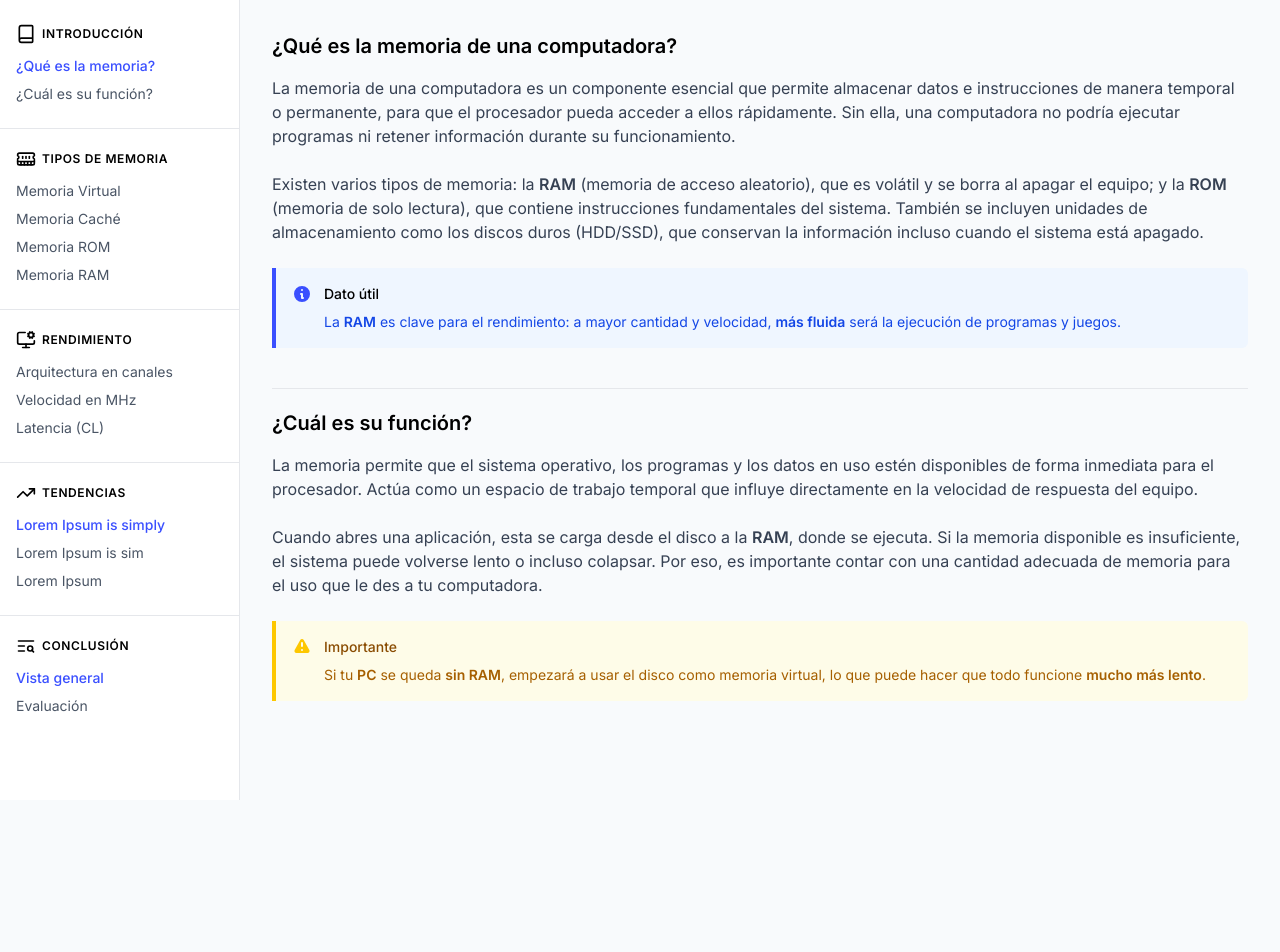
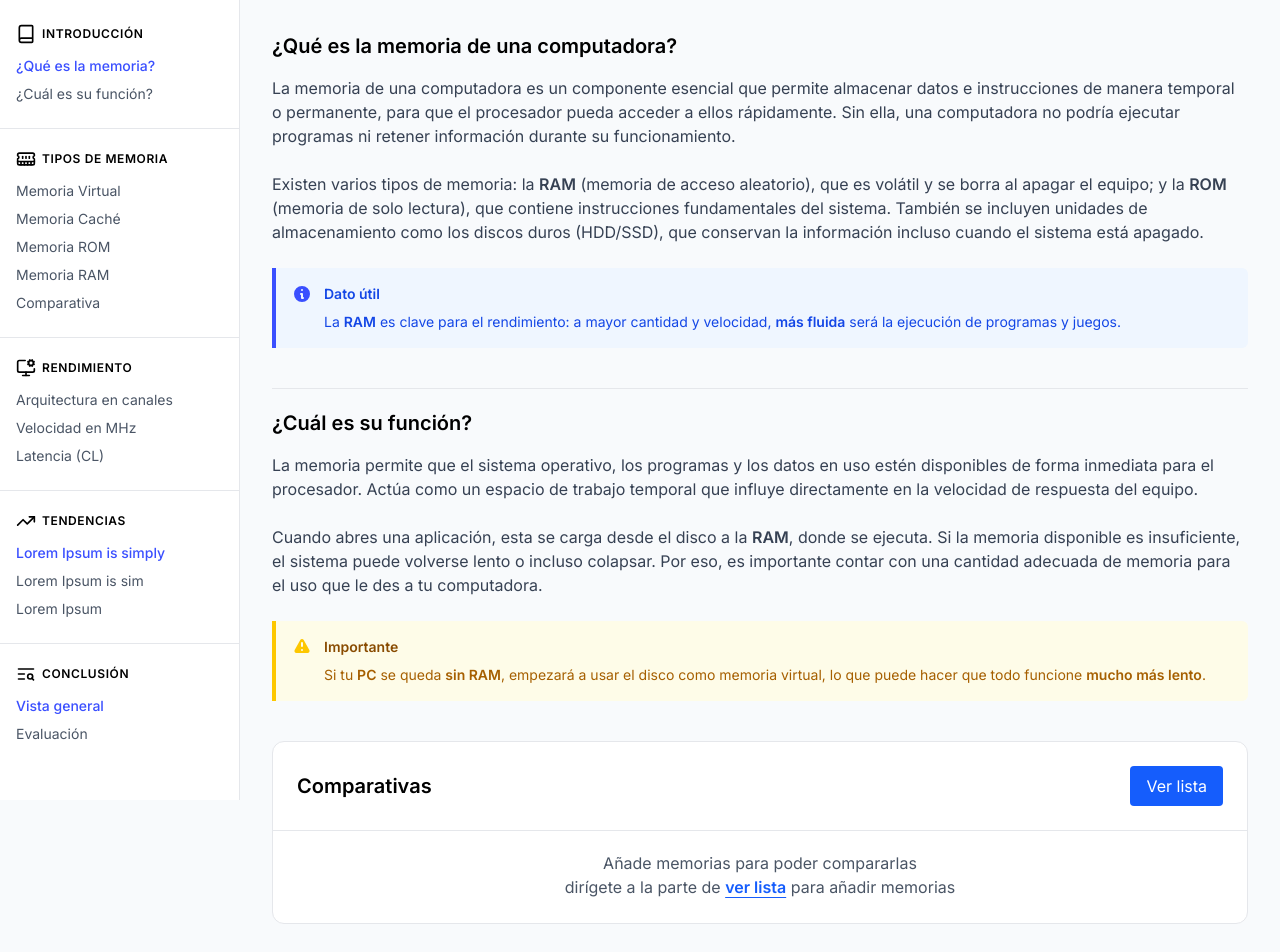
Before and after one commit to MauWebs/memory-exploration-in-computers, a React (Vite) app: page / in a window 1280 px wide. Shown: the top 952 px of the page. Before the commit the page ends 800 px from the top, so only its background shows below. Built offline with nearby package versions, Linux system fonts and the light colour scheme.

Commit message:
feat: added memory barchart and memory modal chart

```diff
--- a/package.json
+++ b/package.json
@@ -10,10 +10,12 @@
     "preview": "vite preview"
   },
   "dependencies": {
+    "@headlessui/react": "^2.2.2",
     "@tailwindcss/vite": "^4.1.5",
     "lucide-react": "^0.507.0",
     "react": "^19.0.0",
     "react-dom": "^19.0.0",
+    "recharts": "^2.15.3",
     "tailwindcss": "^4.1.5"
   },
   "devDependencies": {
--- a/src/App.tsx
+++ b/src/App.tsx
@@ -1,5 +1,6 @@
+import MemorySectionComparative from "./sections/MemorySectionComparative";
 import { useState, useRef, useEffect } from "react";
-import Aside from "./sections/Aside";
+import Aside from "./Aside";
 
 const App = () => {
   const [, setActiveSection] = useState("introduction");
@@ -61,7 +62,7 @@ const App = () => {
                   </svg>
                 </div>
                 <div className="ml-3">
-                  <h3 className="text-sm font-medium">Dato útil</h3>
+                  <h3 className="text-sm font-medium text-blue-700"> <strong>Dato útil</strong></h3>
                   <div className="mt-2 text-sm text-blue-700">
                     <p>La <strong>RAM</strong> es clave para el rendimiento: a mayor cantidad y velocidad, <strong>más fluida</strong> será la ejecución de programas y juegos.</p>
                   </div>
@@ -90,7 +91,7 @@ const App = () => {
                   </svg>
                 </div>
                 <div className="ml-3">
-                  <h3 className="text-sm font-medium text-yellow-800">Importante</h3>
+                  <h3 className="text-sm font-medium text-yellow-800"><strong>Importante</strong></h3>
                   <div className="mt-2 text-sm text-yellow-700">
                     <p>Si tu <strong>PC</strong> se queda <strong>sin RAM</strong>, empezará a usar el disco como memoria virtual, lo que puede hacer que todo funcione <strong>mucho más lento</strong>.</p>
                   </div>
@@ -98,12 +99,7 @@ const App = () => {
               </div>
             </div>
           </section>
-
-
-
-
-
-
+          <MemorySectionComparative />
         </div>
       </main>
     </div>
--- a/src/sections/Aside.tsx
+++ b/src/Aside.tsx
@@ -1,5 +1,5 @@
+import { MonitorSmartphone, Book, MemoryStick, MonitorCog, TrendingUp, TextSearch } from "lucide-react";
 import { useState, useRef } from "react";
-import { MonitorSmartphone, Book, MemoryStick, MonitorCog, TrendingUp, TextSearch } from "lucide-react";
 
 export default function Aside() {
     const [isMobileMenuOpen, setIsMobileMenuOpen] = useState(false);
@@ -125,6 +125,14 @@ export default function Aside() {
                                     >
                                         Memoria RAM
                                     </a>
+                                </li>           <li>
+                                    <a
+                                        href="#users"
+                                        onClick={() => handleNavClick('users')}
+                                        className={`text-sm block transition-colors ${activeSection === 'users' ? 'text-[#3a4fff] font-medium' : 'text-gray-600 hover:text-[#3a4fff]'}`}
+                                    >
+                                        Comparativa
+                                    </a>
                                 </li>
                             </ul>
                         </div>
--- a/src/index.css
+++ b/src/index.css
@@ -5,3 +5,13 @@
   background-color: #F8FAFC;
   font-family: 'Inter';
 }
+
+body, * {
+  scrollbar-width: none;
+  -ms-overflow-style: none;
+}
+
+body::-webkit-scrollbar,
+*::-webkit-scrollbar {
+  display: none;
+}
--- /dev/null
+++ b/src/sections/MemoryModal.tsx
@@ -0,0 +1,123 @@
+import { Dialog } from "@headlessui/react";
+import { Fragment, useState } from "react";
+import { X, Trash, Plus } from "lucide-react";
+
+export default function MemoryModal({
+    isOpen,
+    setIsOpen,
+    memories,
+    setMemories,
+}: {
+    isOpen: boolean;
+    setIsOpen: (val: boolean) => void;
+    memories: any[];
+    setMemories: (val: any[]) => void;
+}) {
+    const [form, setForm] = useState({
+        type: "",
+        speedMHz: "",
+        latencyCL: "",
+        bandwidthGBs: "",
+    });
+
+    const addMemory = () => {
+        if (!form.type || !form.speedMHz || !form.latencyCL || !form.bandwidthGBs) return;
+
+        const newMemory = {
+            ...form,
+            speedMHz: +form.speedMHz,
+            latencyCL: +form.latencyCL,
+            bandwidthGBs: +form.bandwidthGBs,
+        };
+
+        const updated = [...memories, newMemory];
+        setMemories(updated);
+        localStorage.setItem("memories", JSON.stringify(updated));
+
+        setForm({ type: "", speedMHz: "", latencyCL: "", bandwidthGBs: "" });
+    };
+
+    const deleteMemory = (index: number) => {
+        const updated = memories.filter((_, i) => i !== index);
+        setMemories(updated);
+        localStorage.setItem("memories", JSON.stringify(updated));
+    };
+
+    return (
+        <Dialog open={isOpen} onClose={() => setIsOpen(false)} as={Fragment}>
+            <div className="fixed inset-0 z-50 flex items-center justify-center bg-black/40 px-6">
+                <Dialog.Panel className="bg-white rounded-lg p-6 max-w-2xl w-full shadow-lg">
+                    <div className="flex justify-between items-center">
+                        <Dialog.Title className="text-xl font-bold">Lista de memorias:</Dialog.Title>
+                        <button onClick={() => setIsOpen(false)} className="text-gray-600 hover:text-gray-800">
+                            <X size={24} />
+                        </button>
+                    </div>
+
+                    <article>
+                        <div className="grid grid-cols-2 md:grid-cols-4 gap-6 pt-6">
+                            {[
+                                { label: "Tipo", key: "type" },
+                                { label: "Velocidad", key: "speedMHz" },
+                                { label: "Latencia", key: "latencyCL" },
+                                { label: "Ancho", key: "bandwidthGBs" },
+                            ].map(({ label, key }) => (
+                                <label key={key} className="flex flex-col gap-1 max-w-full">
+                                    <span className="text-sm font-semibold text-gray-800">{label}</span>
+                                    <input
+                                        type={key === "type" ? "text" : "number"}
+                                        value={form[key as keyof typeof form]}
+                                        onChange={(e) =>
+                                            setForm({ ...form, [key]: e.target.value })
+                                        }
+                                        className="rounded-lg border border-gray-300 px-3 py-2 text-sm focus:border-blue-500 focus:ring-1 focus:ring-blue-500"
+                                    />
+                                </label>
+                            ))}
+                        </div>
+
+                        <button
+                            onClick={addMemory}
+                            className="w-full px-4 py-2 bg-blue-600 text-white hover:bg-blue-700 flex items-center justify-center rounded-lg mt-4"
+                        >
+                            <Plus size={20} className="mr-2" />
+                            Agregar memoria
+                        </button>
+                    </article>
+
+                    <hr className="border-t border-gray-200 my-5 -mx-6" />
+
+                    <div className="space-y-4 max-h-[400px] overflow-y-auto">
+                        {memories.map((mem, index) => (
+                            <div
+                                key={index}
+                                className="border rounded-lg p-4 border-gray-300 flex justify-between items-center"
+                            >
+                                <div>
+                                    <p>
+                                        <strong>Tipo:</strong> <span className="text-gray-600">{mem.type}</span>
+                                    </p>
+                                    <p>
+                                        <strong>Latencia:</strong> <span className="text-gray-600">{mem.latencyCL} CL</span>
+                                    </p>
+                                    <p>
+                                        <strong>Velocidad:</strong> <span className="text-gray-600">{mem.speedMHz} MHz</span>
+                                    </p>
+                                    <p>
+                                        <strong>Ancho de banda:</strong> <span className="text-gray-600">{mem.bandwidthGBs} GB/s</span>
+                                    </p>
+                                </div>
+                                <button
+                                    onClick={() => deleteMemory(index)}
+                                    className="text-red-600 hover:text-red-800"
+                                >
+                                    <Trash size={20} />
+                                </button>
+                            </div>
+                        ))}
+                    </div>
+                </Dialog.Panel>
+            </div>
+        </Dialog>
+    );
+};
--- /dev/null
+++ b/src/sections/MemorySectionComparative.tsx
@@ -0,0 +1,87 @@
+import {
+    BarChart,
+    Bar,
+    XAxis,
+    YAxis,
+    Tooltip,
+    ResponsiveContainer,
+    Legend,
+} from "recharts";
+import { useState, useEffect } from "react";
+import MemoryModal from "./MemoryModal";
+
+export default function MemorySectionComparative() {
+    const [memories, setMemories] = useState<any[]>([]);
+    const [isModalOpen, setIsModalOpen] = useState(false);
+
+    useEffect(() => {
+        const stored = localStorage.getItem("memories");
+        if (stored) {
+            const parsed = JSON.parse(stored);
+            if (Array.isArray(parsed)) {
+                setMemories(parsed);
+            }
+        }
+    }, []);
+
+    return (
+        <section className="mb-10 bg-white border border-gray-200 p-6 rounded-xl">
+            <MemoryModal
+                isOpen={isModalOpen}
+                setIsOpen={setIsModalOpen}
+                memories={memories}
+                setMemories={setMemories}
+            />
+
+            <article className="mb-6">
+                <div className="flex justify-between items-center">
+                    <h2 className="text-xl font-semibold">Comparativas</h2>
+                    <button
+                        onClick={() => setIsModalOpen(true)}
+                        className="bg-blue-600 text-white px-4 py-2 rounded cursor-pointer"
+                    >
+                        Ver lista
+                    </button>
+                </div>
+            </article>
+
+            <hr className="border-t border-gray-200 my-5 -mx-6" />
+
+            <article>
+                {memories.length === 0 ? (
+                    <p className="text-gray-600 text-center">
+                        Añade memorias para poder compararlas
+                        <br />
+                        dirígete a la parte de{" "}
+                        <span
+                            onClick={() => setIsModalOpen(true)}
+                            className="text-blue-600 font-semibold cursor-pointer underline underline-offset-4"
+                        >
+                            ver lista
+                        </span>{" "}
+                        para añadir memorias
+                    </p>
+                ) : (
+                    <>
+                        <h3 className="text-lg font-medium mb-4">Rendimiento comparado</h3>
+                        <ResponsiveContainer width="100%" height={300}>
+                            <BarChart
+                                data={memories}
+                                margin={{ top: 20, right: 30, left: 20, bottom: 5 }}
+                            >
+                                <XAxis dataKey="type" />
+                                <YAxis />
+                                <Tooltip />
+                                <Legend />
+                                <Bar dataKey="speedMHz" fill="#8884d8" name="Velocidad (MHz)" />
+                                <Bar dataKey="bandwidthGBs" fill="#82ca9d" name="Ancho de banda (GB/s)" />
+                                <Bar dataKey="latencyCL" fill="#ff7300" name="Latencia (CL)" />
+                            </BarChart>
+                        </ResponsiveContainer>
+                    </>
+                )}
+            </article>
+
+        </section>
+    );
+};
```
Also changed, not shown: 1 other file (tests, documents, lock files or other folders).
